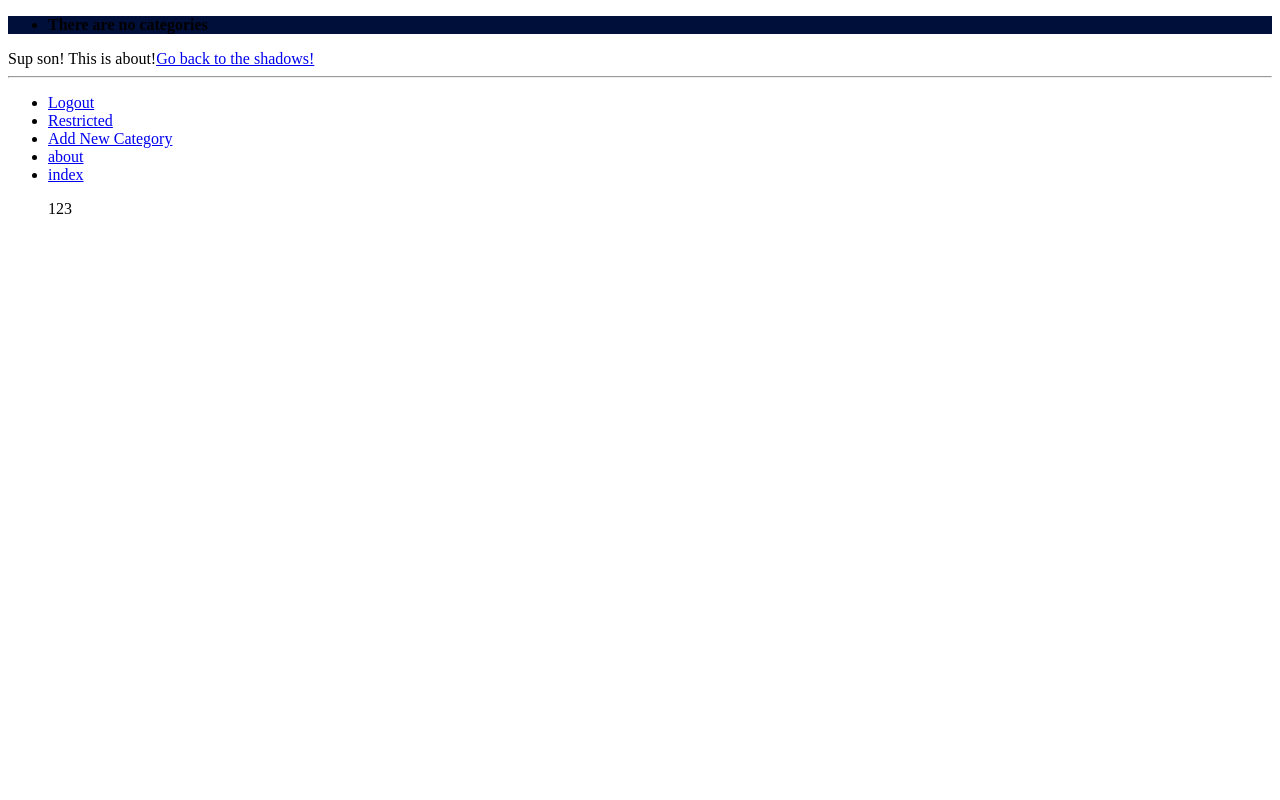
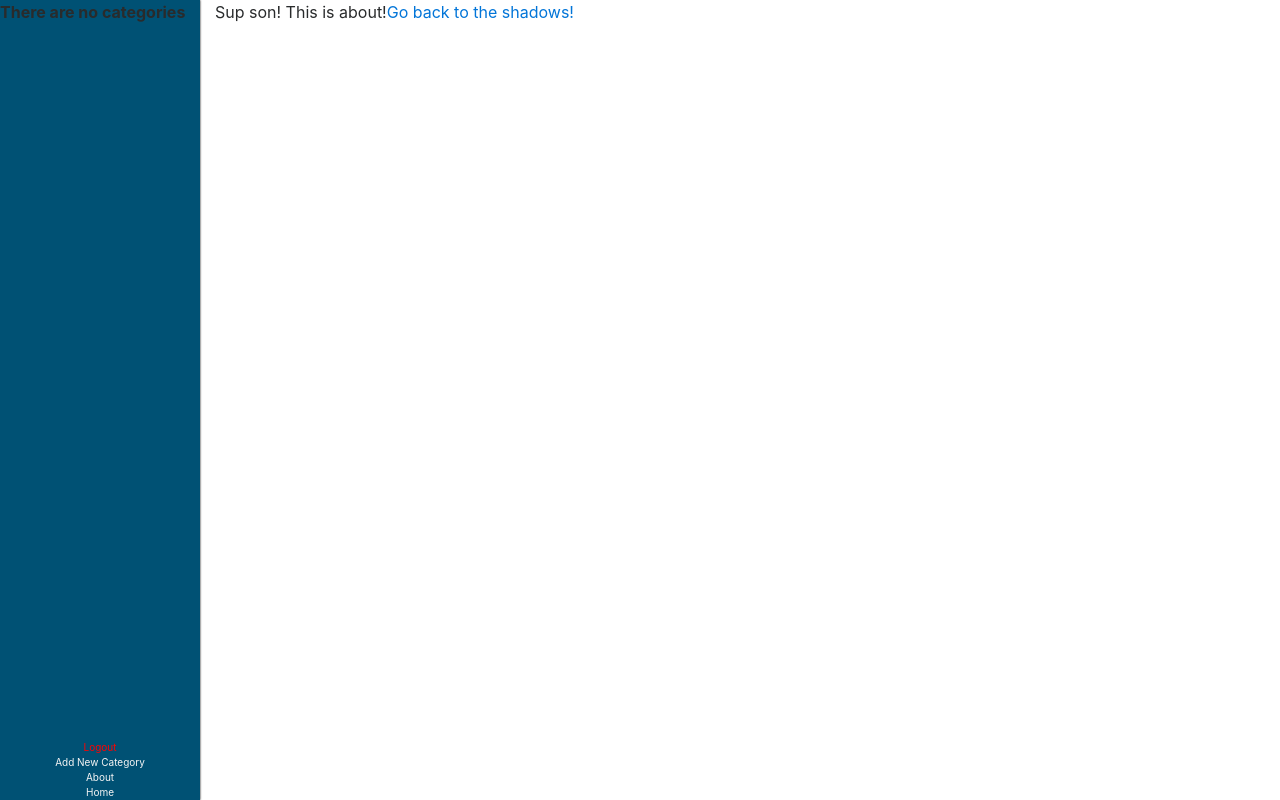
Before and after one commit to mnlx/django, a Django app: page /rango/about/ in a window 1280 px wide. Run offline with Django 3.2, Linux system fonts and the light colour scheme; the visitor is signed in with stand-in values (Sample User, id 1); data that the repository does not hold is empty; some libraries are stand-ins or nearby versions.

Commit message:
Trying for pc

```diff
--- a/rango/urls.py
+++ b/rango/urls.py
@@ -1,7 +1,11 @@
 from rango import views
 from django.conf.urls import url
 
+
 app_name = 'rango'
+
+
+
 
 urlpatterns = [
     url(r'^$', views.index, name='index'),
@@ -10,11 +14,8 @@ urlpatterns = [
     url(regex=r'^category/(?P<category_name_slug>[\w\-]+)/$', view=views.category, name='category'),
     url(regex=r'^add_category/$', view=views.add_category, name='add_category'),
     url(regex=r'^category/(?P<category_name_slug>[\w\-]+)/add_page/$', view=views.add_page, name='add_page'),
-    url(r'^register/$', views.register, name='registration'),
-    url(r'^login/$', views.user_login, name='login'),
-    # url(r'^logout/$', views.signout, name='logout'),
-    url(r'^logout/$', views.user_logout, name='logout'),
     url(r'^restricted/', views.restricted, name='restricted')
 
 
+
 ]
--- a/rango/views.py
+++ b/rango/views.py
@@ -41,11 +41,6 @@ def category(request, category_name_slug):
 def number(request,pk,pq):
     return HttpResponse(pk+pq)
 
-
-@login_required
-def user_logout(request):
-    logout(request)
-    return HttpResponseRedirect(reverse('index'))
 
 @login_required
 def about(request):
@@ -96,69 +91,6 @@ def add_page(request,category_name_slug):
                                                    'category' : category,
                                                    })
 
-def register(request):
-    registered = False
-
-    if request.method == 'POST':
-        user_form = UserForm(data = request.POST)
-        profile_form = UserProfileForm(data = request.POST)
-
-        if user_form.is_valid() and profile_form.is_valid():
-
-            user = user_form.save()
-
-            user.set_password(user.password)
-            user.save()
-
-            profile = profile_form.save(commit=False)
-            profile.user = user
-
-            if 'picture' in request.FILES:
-                profile.picture = request.FILES['picture']
-
-            profile.save()
-
-            registered = True
-
-        else: print(user_form.errors, profile_form.errors)
-
-    else:
-        user_form = UserForm()
-        profile_form = UserProfileForm()
-
-    return render(request,
-                  'rango/registration.html',
-                  {'user_form': user_form,
-                   'profile_form' : profile_form,
-                   'registered': registered})
-
-def user_login(request):
-    if request.method == 'POST':
-        print(request.method +'yada yada')
-
-        username = request.POST.get('username')
-        password = request.POST.get('password')
-
-        user = authenticate(username=username, password=password)
-
-        if user:
-            if user.is_active:
-                login(request,user)
-                return HttpResponseRedirect(reverse('index'))
-            else:
-                return HttpResponse("Your account is inactive you loser!")
-
-        else:
-            return HttpResponse('invalid details {0}{1}'.format(username,password))
-
-    else:
-        print(request.method +'yada yada')
-        return render(request,'rango/login.html',{})
-
-@login_required
-def signout(request):
-    logout(request)
-    return HttpResponseRedirect(reverse('index'))
 
 @login_required
 def restricted(request):
--- /dev/null
+++ b/static/css/base.css
@@ -0,0 +1,51 @@
+
+
+.main-sidebar{
+   position:fixed;
+    padding-left: 0px;
+   width:200px;
+   height:100%;
+   background-color: rgb(0, 81, 116);
+   box-shadow: 0px 0px 2px #000000;
+    z-index: 2;
+}
+
+.body-block{
+    margin-left: 200px;
+    padding-left: 15px;
+
+}
+
+div.sidebar-btn{
+    font-size: 20px;
+    color: whitesmoke;
+    width: 100%;
+}
+
+div.sidebar-btn:hover{
+    background-color: #004dff;
+    color: #e2e2e2;
+}
+
+div.main-sidebar a{
+    text-decoration: none;
+}
+
+div.sidebar-lower{
+    color: whitesmoke;
+    position: fixed;
+    bottom: 0px;
+    height: auto;
+    width: inherit;
+    text-align: center;
+}
+div.sidebar-lower a{
+    color: inherit;
+    text-decoration: none;
+}
+
+
+div.sidebar-lower a div{
+    color: inherit;
+    font-size: 10px;
+}
--- a/tango_with_django_project/urls.py
+++ b/tango_with_django_project/urls.py
@@ -17,6 +17,15 @@ from django.conf.urls import url
 from django.contrib import admin
 from django.conf.urls import include
 from rango import views
+from registration.backends.simple.views import RegistrationView
+
+
+
+
+
+class MyRegView(RegistrationView):
+    def get_success_url(self, user=None):
+        return '/rango/'
 
 urlpatterns = [
     url(r'^admin/', admin.site.urls),
@@ -25,5 +34,7 @@ urlpatterns = [
 
     url(r'^$', views.index, name='index'),
     url(r'^rango/', include('rango.urls')),
+    url(r'^accounts/register/$', MyRegView.as_view(),name='registration_register'),
+    url(r'^accounts/', include('registration.backends.simple.urls')),
 
 ]
--- a/templates/rango/base.html
+++ b/templates/rango/base.html
@@ -1,46 +1,47 @@
 <!DOCTYPE html>
-<html>
-  <head>
+{% load static%}
+<head>
     <title>
+
       Rango -
       {% block title_block %}
         How to Tango with Django!
       {% endblock %}
     </title>
+
+        <link rel="stylesheet" href="{% static '/css/base.css' %}">
+      <link rel="stylesheet" href="https://maxcdn.bootstrapcdn.com/bootstrap/4.0.0-alpha.6/css/bootstrap.min.css" integrity="sha384-rwoIResjU2yc3z8GV/NPeZWAv56rSmLldC3R/AZzGRnGxQQKnKkoFVhFQhNUwEyJ" crossorigin="anonymous">
+        <script src="https://code.jquery.com/jquery-3.1.1.slim.min.js" integrity="sha384-A7FZj7v+d/sdmMqp/nOQwliLvUsJfDHW+k9Omg/a/EheAdgtzNs3hpfag6Ed950n" crossorigin="anonymous"></script>
+        <script src="https://cdnjs.cloudflare.com/ajax/libs/tether/1.4.0/js/tether.min.js" integrity="sha384-DztdAPBWPRXSA/3eYEEUWrWCy7G5KFbe8fFjk5JAIxUYHKkDx6Qin1DkWx51bBrb" crossorigin="anonymous"></script>
+        <script src="https://maxcdn.bootstrapcdn.com/bootstrap/4.0.0-alpha.6/js/bootstrap.min.js" integrity="sha384-vBWWzlZJ8ea9aCX4pEW3rVHjgjt7zpkNpZk+02D9phzyeVkE+jo0ieGizqPLForn" crossorigin="anonymous"></script>
   </head>
-  <body>
+  <body class="fluid-container">
+
     {% load rango_template_tags%}
-    <div style="background-color: #000f3a">
+    <div class="main-sidebar">
+
         {%block sidebar_block%}
             {%get_category_list category%}
         {%endblock%}
+
+        <div class="sidebar-lower">
+
+          {% if user.is_authenticated %}
+            <a href="{% url 'auth_logout'%}"><div style="color:red"> Logout</div></a>
+          {% else %}
+            <a href="{% url 'registration_register'%}"><div> Register</a></div>
+            <a href="{% url 'auth_login'%}"> <div> Login</a></div>
+          {% endif %}
+            <a href="{% url 'rango:add_category'%}"> <div>Add New Category</div></a>
+            <a href="{% url 'rango:about'%}">        <div>About</div></a>
+            <a href="{% url 'rango:index'%}">        <div>Home </div></a>
+
+        </div>
     </div>
-{#        <h3>{{ rango_template_tags.hell }}</h3>#}
-    <div>
+
+    <div class="body-block">
       {%block body_block%}
       {%endblock%}
     </div>
-    <hr>
-    <div>
-      <ul>
-          {% if user.is_authenticated %}
-        <li><a href="{% url 'rango:logout'%}"> Logout</a></li>
-              <li><a href="{% url 'rango:restricted'%}"> Restricted</a></li>
-
-          {% else %}
-            <li><a href="{% url 'rango:registration'%}"> register</a></li>
-            <li><a href="{% url 'rango:login'%}"> Login</a></li>
-          {% endif %}
-            <li><a href="{% url 'rango:add_category'%}"> Add New Category</a></li>
-            <li><a href="{% url 'rango:about'%}"> about</a></li>
-            <li><a href="{% url 'rango:index'%}"> index</a></li>
-
-      </ul>
-    </div>
-
-
-          {%block bottombar_block%}
-            {%get_page_list 123%}
-        {%endblock%}
   </body>
 </html>
--- a/templates/rango/cats.html
+++ b/templates/rango/cats.html
@@ -1,14 +1,13 @@
-<ul>
+
 {% if cats %}
     {% for c in cats %}
         {%if c == act_cat%}
-                <li><a href="{% url 'rango:category' c.slug %}" style="color:#ff00ca">{{c.name}}</a></li>
+            <a href="{% url 'rango:category' c.slug %}" style="color:#ff00ca"><div class="sidebar-btn">{{c.name}}</div></a>
 
         {%else%}
-                <li><a href="{% url 'rango:category' c.slug %}" style="color:#00b7ff">{{c.name}}</a></li>
+            <a href="{% url 'rango:category' c.slug %}" style="color:#00b7ff"><div class="sidebar-btn">{{c.name}}</div></a>
         {%endif%}
     {%endfor%}
 {%else%}
-        <li><strong>There are no categories</strong></li>
+    <strong>There are no categories</strong>
 {%endif%}
-</ul>
--- /dev/null
+++ b/templates/registration/logout.html
@@ -0,0 +1,4 @@
+{% extends "rango/base.html" %}
+{% block body_block %}
+    <h1>Logged out!</h1>
+{% endblock %}
--- /dev/null
+++ b/templates/registration/password_change_done.html
@@ -0,0 +1,5 @@
+{% extends "rango/base.html" %}
+{% block body_block %}
+    <h1>Password Succesfully changed</h1>
+
+{% endblock %}
--- /dev/null
+++ b/templates/registration/registration_complete.html
@@ -0,0 +1,5 @@
+{% extends "rango/base.html" %}
+{% block body_block %}
+    <h1>Registration Complete</h1>
+    <p style="color: #008024">You are now registered! Yip Yip!</p>
+{% endblock %}
```
Also changed, not shown: tango_with_django_project/settings.py (+10 -1 lines), templates/registration/login.html (added, +15 -0 lines), templates/registration/password_change_form.html (added, +9 -0 lines), templates/registration/registration_form.html (added, +9 -0 lines). Lines whose indentation alone changed are shown as unchanged.
